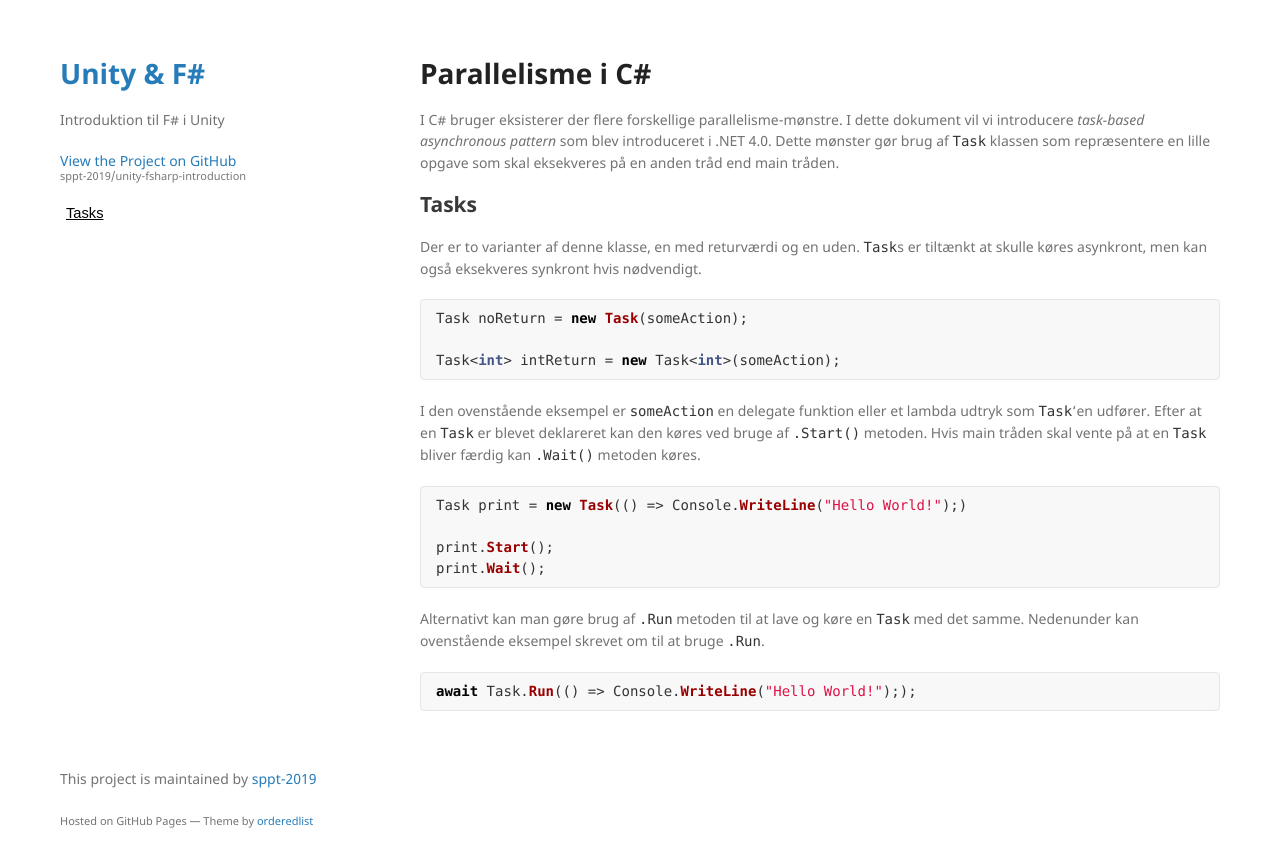
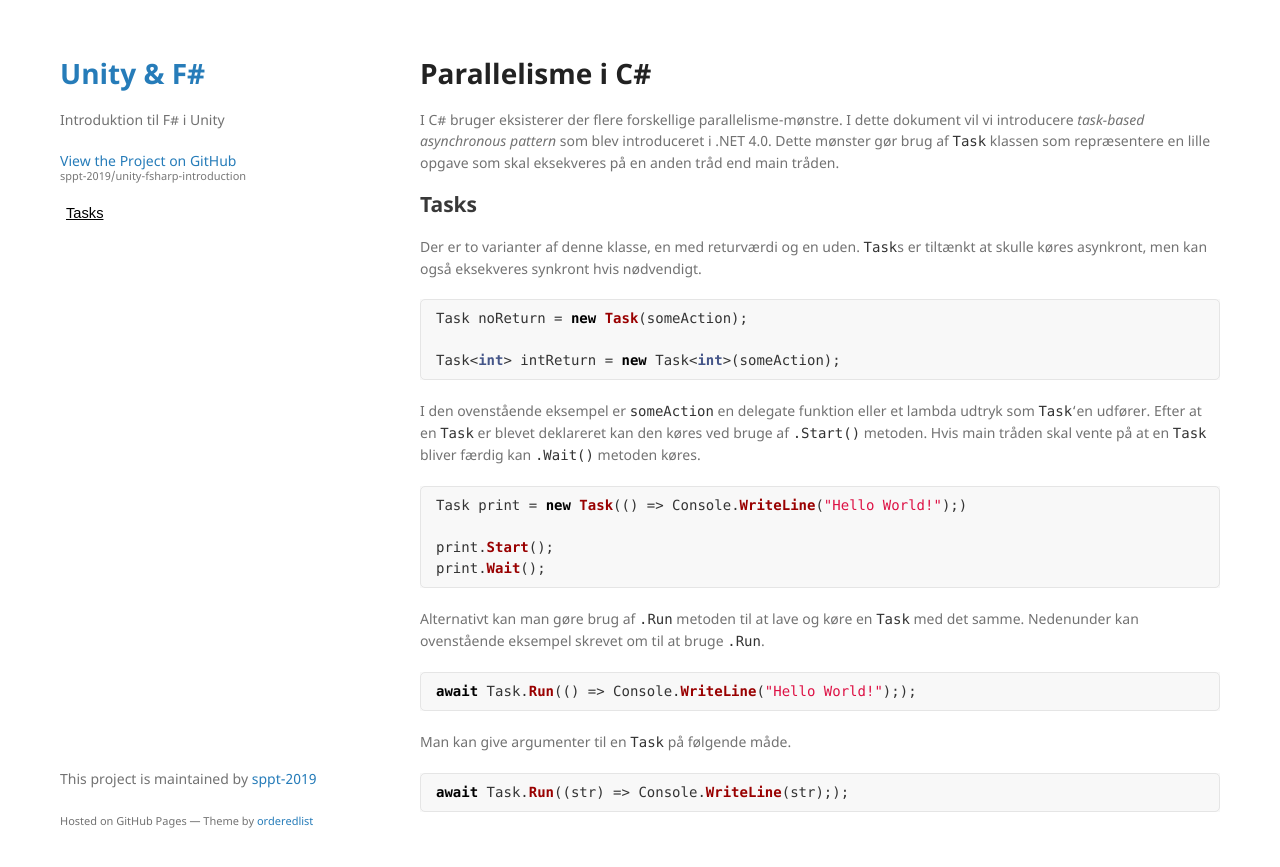
Before and after one commit to sppt-2019/unity-fsharp-introduction, a Jekyll site: the page built from csharp-concurrency.md, in a window 1280 px wide. Shown: the top 867 px of the page. Built offline with Jekyll 4.4.1, drawn with Linux system fonts in a browser that asks for light colours; our own code applies the rules of GitHub Pages for plain Markdown files.

Commit message:
Add parameter passing

````diff
--- a/csharp-concurrency.md
+++ b/csharp-concurrency.md
@@ -19,3 +19,7 @@ Alternativt kan man gøre brug af `.Run` metoden til at lave og køre en `Task`
 ```csharp
 await Task.Run(() => Console.WriteLine("Hello World!"););
 ```
+Man kan give argumenter til en `Task` på følgende måde.
+```csharp
+await Task.Run((str) => Console.WriteLine(str););
+```
````
